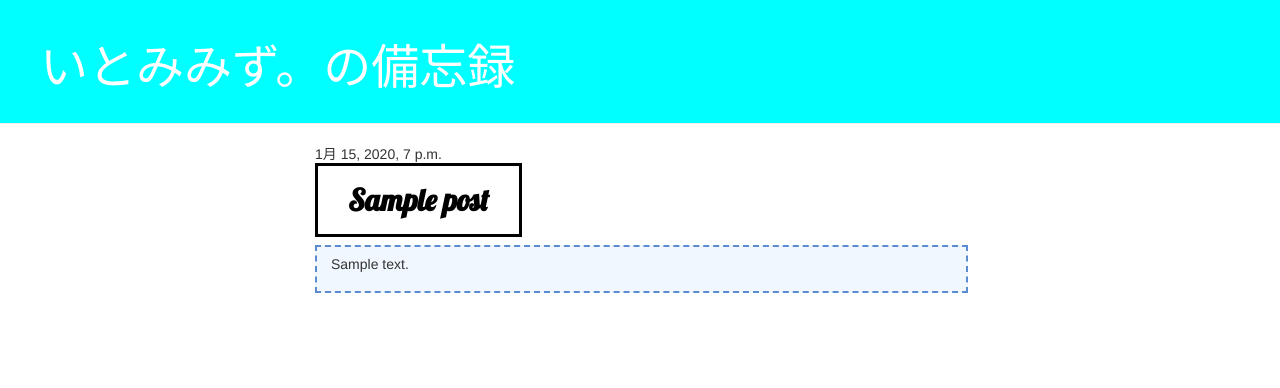
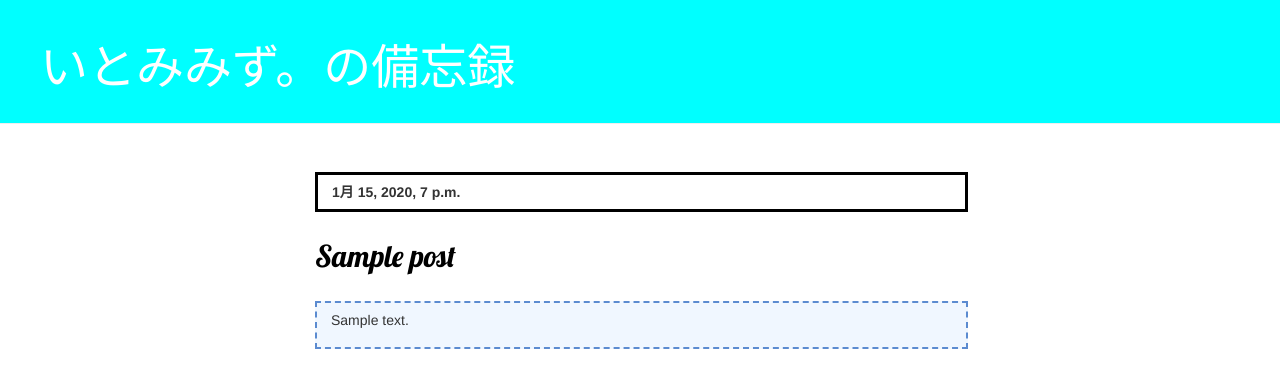
Before and after one commit to itmmz/blog-second, a Django app: page / in a window 1280 px wide; the page is wider, and only the part inside the window is pictured. Shown: the top 388 px of that part. Run offline with Django 3.2, Linux system fonts and the light colour scheme; tables that the repository leaves empty hold one stand-in row (values such as "Sample post"); some libraries are stand-ins or nearby versions.

Commit message:
Cange CSS

```diff
--- a/blog/static/css/blog.css
+++ b/blog/static/css/blog.css
@@ -21,7 +21,10 @@ h1, h2, h3, h4 {
 }
 
 .date {
-
+  padding: 0.5em 1em;
+  margin: 2em 0;
+  font-weight: bold;
+  border: solid 3px #000000;
 }
 
 .save {
@@ -46,10 +49,6 @@ h1, h2, h3, h4 {
 
 .post h2 a, .post h2 a:visited {
     color: #000000;
-    padding: 0.5em 1em;
-    margin: 2em 0;
-    font-weight: bold;
-    border: solid 3px #000000;
 
 }
 
```
